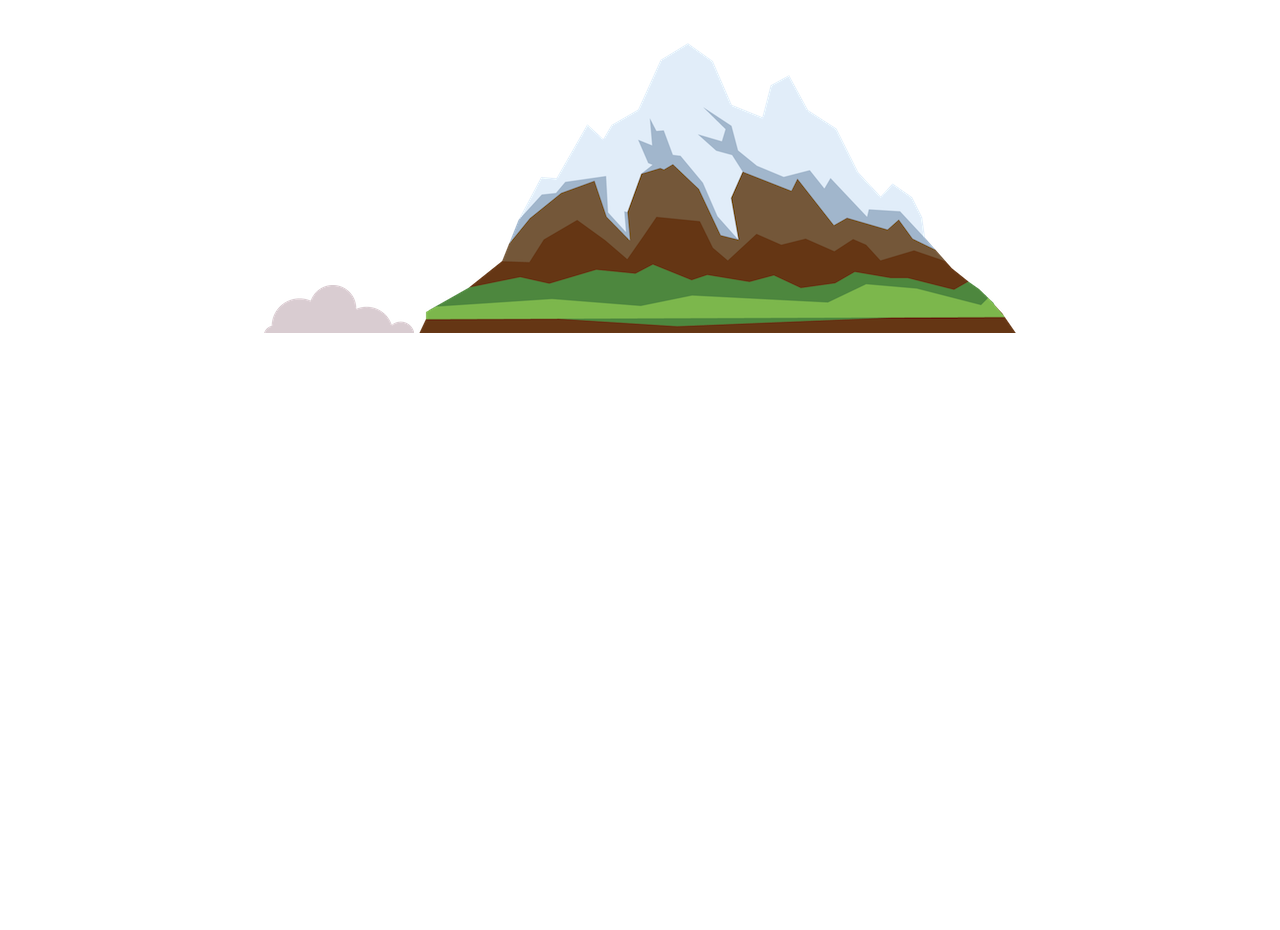
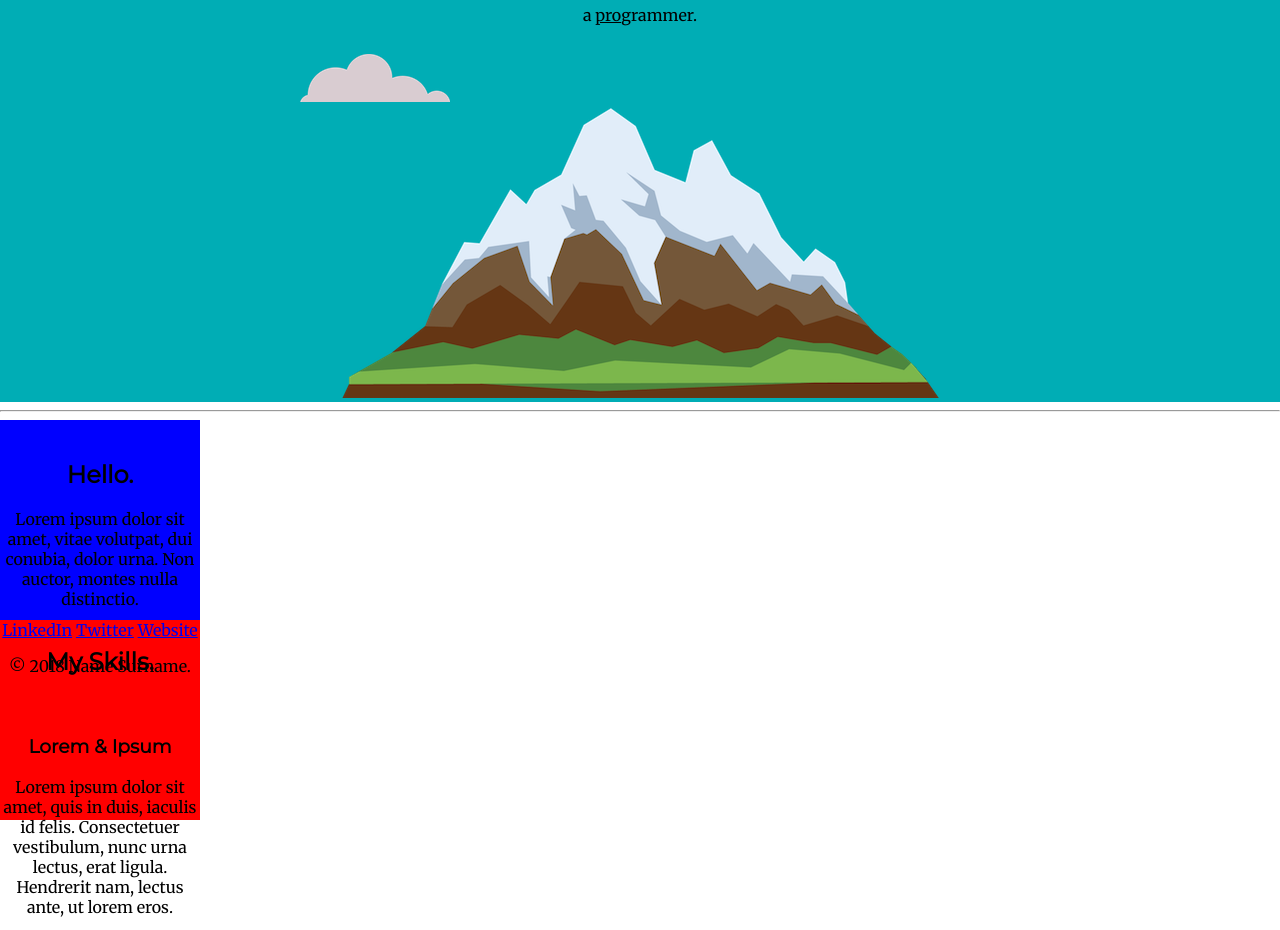
Before and after one commit to MrTrukiny/webdev-with-friends-v1, a plain HTML site: page CSS/my-site/index.html in a window 1280 px wide. Shown: the part 163-1093 px from the top of the page. Before the commit the page ends 800 px from the top, so only its background shows below. Drawn offline with Linux system fonts and the light colour scheme.

Commit message:
Update course files

```diff
--- a/CSS/my-site/css/styles.css
+++ b/CSS/my-site/css/styles.css
@@ -1,15 +1,52 @@
 body {
     margin: 0;
     text-align: center;
+    font-family: 'Merriweather', serif;
 }
 
 h1 {
+    font-family: 'Sacramento', cursive;
     margin-top: 0;
-    /* width: 100px;
-    /* margin: 0 auto 0 auto; */
-    margin: 0 auto; */
+}
+
+h2 {
+    font-family: 'Montserrat', sans-serif;
+}
+
+h3 {
+    font-family: 'Montserrat', sans-serif;
+}
+
+.top-container {
+    background-color: #00adb5;
+    position: relative;
+    padding-top: 100px;
+}
+
+.middle-container {
+    width: 200px;
+    height: 200px;
+    background-color: blue;
+}
+
+.bottom-container {
+    width: 200px;
+    height: 200px;
+    background-color: red;
+}
+
+.pro {
+    text-decoration: underline;
+}
+
+.top-cloud {
+    position: absolute;
+    right: 300px;
+    top: 50px;
 }
 
 .bottom-cloud {
-    position: relative;
+    position: absolute;
+    left: 300px;
+    bottom: 300px;
 }
--- a/CSS/my-site/index.html
+++ b/CSS/my-site/index.html
@@ -5,18 +5,56 @@
     <title>Eduardo Hernández</title>
     <link rel="stylesheet" href="css/styles.css">
     <link rel="icon" href="favicon.ico">
+    <link href="https://fonts.googleapis.com/css?family=Merriweather|Montserrat|Sacramento&display=swap" rel="stylesheet">
 </head>
 <body>
-
     <div class="top-container">
         <img class="top-cloud" src="images/cloud.png" alt="cloud-img">
-        <h1>I'm Eduardo</h1>
-        <p>a programmer.</p>
+        <h1>I'm Eduardo.</h1>
+        <p>a <span class="pro">pro</span>grammer.</p>
         <img class="bottom-cloud" src="images/cloud.png" alt="cloud-img">
         <img src="images/mountain.png" alt="mountain-img">
     </div>
-    <div class="middle-container"></div>
-    <div class="bot-container"></div>
+    <hr>
+    <div class="middle-container">
+        <div class="profile">
+            <img src="" alt="">
+            <h2>Hello.</h2>
+            <p>Lorem ipsum dolor sit amet, vitae volutpat, dui conubia, dolor urna. Non auctor, montes nulla distinctio.</p>
+        </div>
+        <hr>
+        <div class="skills">
+            <h2>My Skills.</h2>
+            <div class="skill-row">
+                <img class="" src="" alt="">
+                <h3>Lorem & Ipsum</h3>
+                <p>Lorem ipsum dolor sit amet, quis in duis, iaculis id felis. Consectetuer vestibulum, nunc urna lectus,
+                    erat ligula. Hendrerit nam, lectus ante, ut lorem eros.</p>
+            </div>
+            <div class="skill-row">
+                <img class="" src="" alt="">
+                <h3>Lorem Ipsum Dolor</h3>
+                <p>Lorem ipsum dolor sit amet, mauris sed consectetuer. Etiam et eu, bibendum interdum, lacus quis mauris.
+                    Curabitur wisi, quisque vel eu, rutrum nam.</p>
+            </div>
+        </div>
+        <hr>
+        <div class="contact-me">
+            <h2>Get In Touch</h2>
+            <h3>Lorem ipsum dolor sit amet, non elit.</h3>
+            <p>Lorem ipsum dolor sit amet, in quis, aenean amet. Phasellus sodales, tellus donec dui, ornare erat.</p>
+            <a class="btn" href="mailto:name@email.com">CONTACT ME</a>
+        </div>
+    </div>
+
+
+    <div class="bottom-container">
+        <a class="footer-link" href="https://www.linkedin.com/">LinkedIn</a>
+        <a class="footer-link" href="https://twitter.com/">Twitter</a>
+        <a class="footer-link" href="https://www.appbrewery.co/">Website</a>
+        <p>© 2018 Name Surname.</p>
+    </div>
+
 
 </body>
 </html>
```
